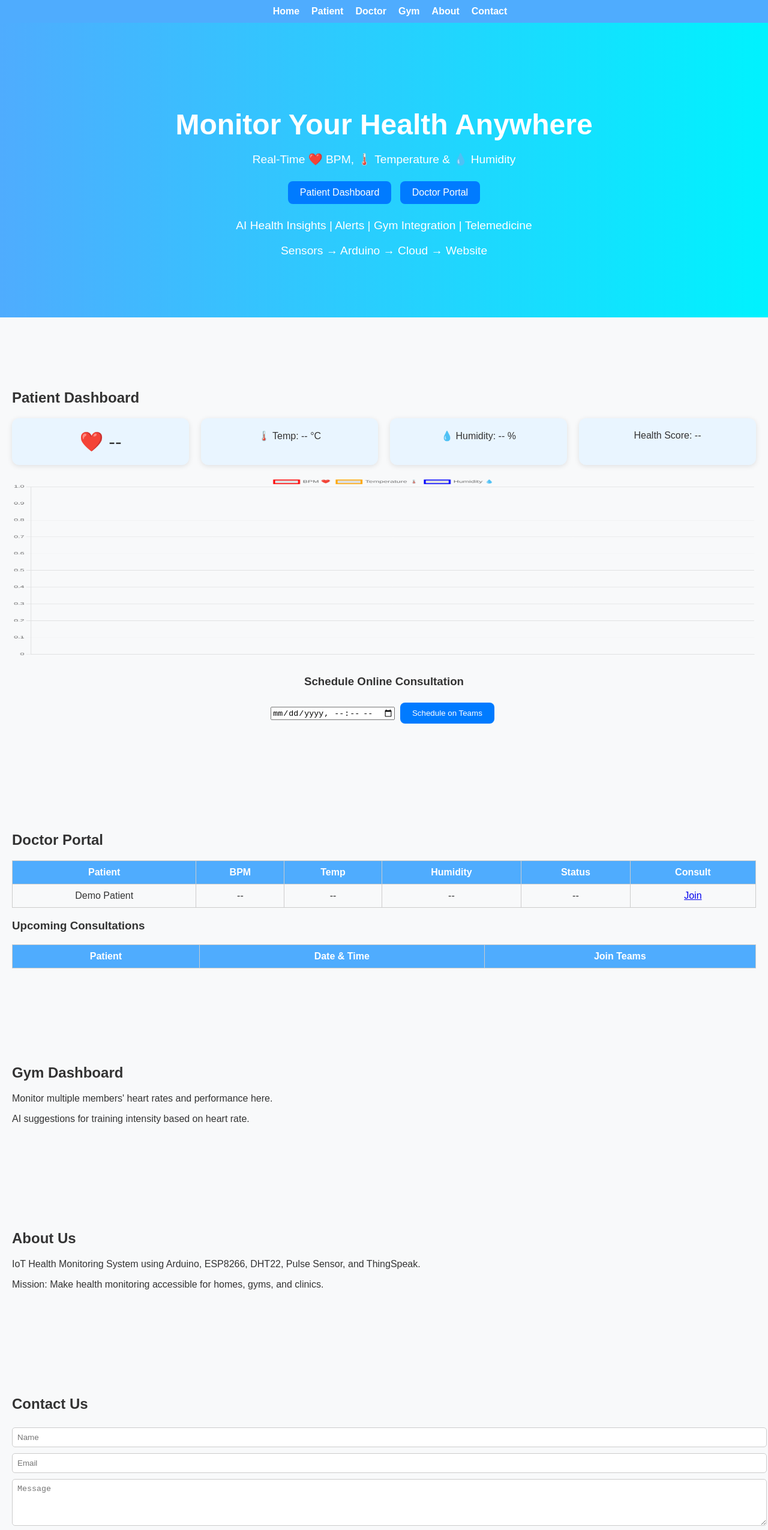
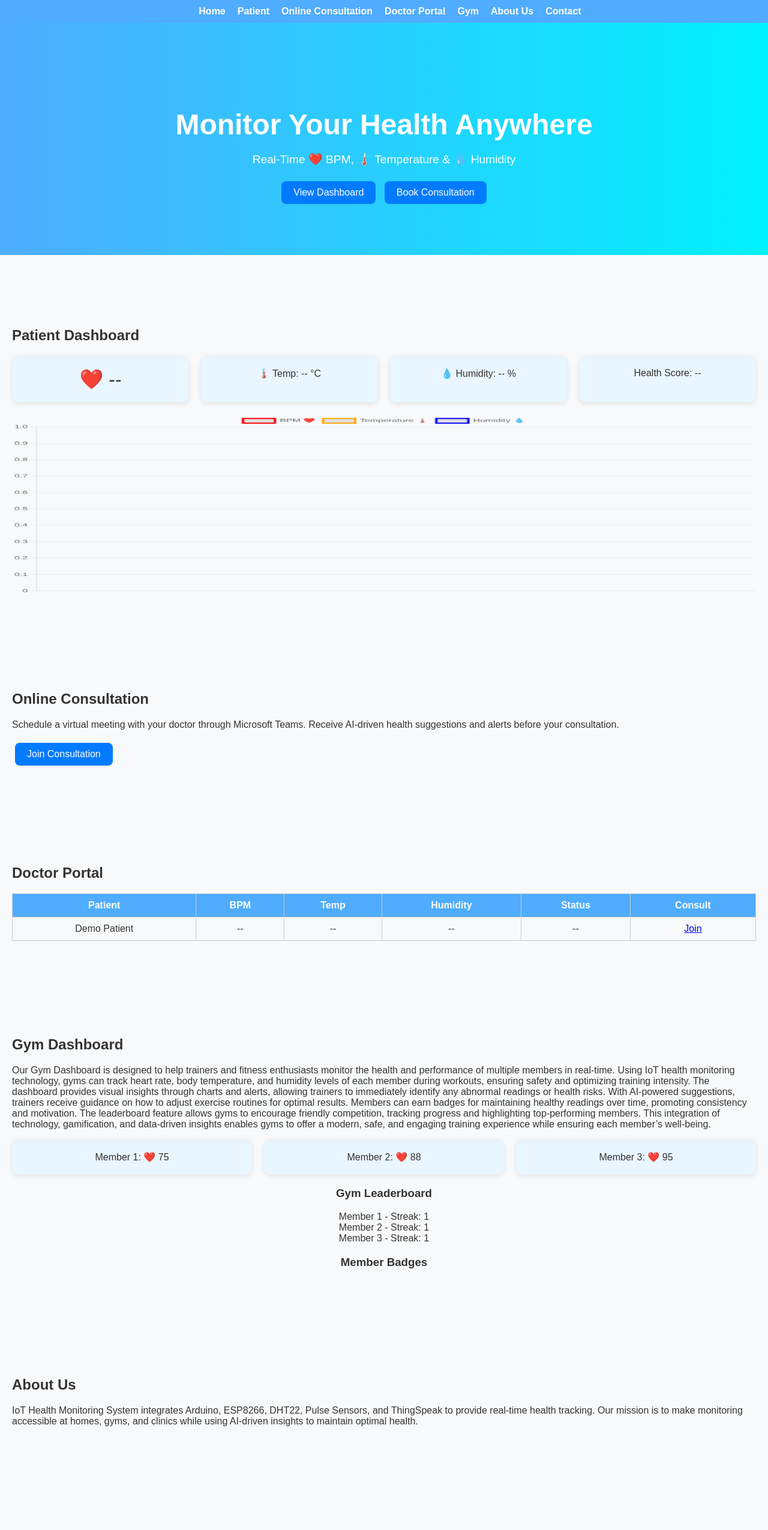
Before and after one commit to thapelomokoa/iot-healthbased-monitoring, a plain HTML site: page index.html in a window 1280 px wide. Shown: the top 2550 px of the page at 60% size. Drawn offline with nearby package versions, Linux system fonts and the light colour scheme; no server answers.

Commit message:
Update index.html

```diff
--- a/index.html
+++ b/index.html
@@ -23,8 +23,8 @@ canvas { width:100% !important; max-width:100%; height:300px !important; }
 table { width:100%; border-collapse:collapse; margin-top:20px; }
 table th, table td { border:1px solid #ccc; padding:10px; text-align:center; }
 table th { background:#4facfe; color:#fff; }
-form input, form textarea { width:100%; padding:8px; margin:5px 0; border-radius:5px; border:1px solid #ccc; }
-form button { padding:10px 20px; border:none; border-radius:8px; background:#007bff; color:#fff; cursor:pointer; }
+form input, form textarea { width:100%; padding:10px; margin:5px 0; border-radius:5px; border:1px solid #ccc; }
+form button { padding:10px 20px; border:none; background:#4facfe; color:#fff; border-radius:5px; cursor:pointer; }
 </style>
 <script src="https://cdn.jsdelivr.net/npm/chart.js"></script>
 <script src="https://cdnjs.cloudflare.com/ajax/libs/jspdf/2.5.1/jspdf.umd.min.js"></script>
@@ -34,22 +34,18 @@ form button { padding:10px 20px; border:none; border-radius:8px; background:#007
 <nav class="navbar">
   <a href="#hero">Home</a>
   <a href="#dashboard">Patient</a>
-  <a href="#doctor">Doctor</a>
+  <a href="#consultation">Online Consultation</a>
+  <a href="#doctor">Doctor Portal</a>
   <a href="#gym">Gym</a>
-  <a href="#about">About</a>
+  <a href="#about">About Us</a>
   <a href="#contact">Contact</a>
 </nav>
 
-<!-- Hero Section -->
 <section id="hero" class="hero">
   <h1>Monitor Your Health Anywhere</h1>
   <p>Real-Time ❤️ BPM, 🌡️ Temperature & 💧 Humidity</p>
-  <div style="margin:20px;">
-    <a class="btn" href="#dashboard">Patient Dashboard</a>
-    <a class="btn" href="#doctor">Doctor Portal</a>
-  </div>
-  <p>AI Health Insights | Alerts | Gym Integration | Telemedicine</p>
-  <p>Sensors → Arduino → Cloud → Website</p>
+  <a class="btn" href="#dashboard">View Dashboard</a>
+  <a class="btn" href="#consultation">Book Consultation</a>
 </section>
 
 <!-- Patient Dashboard -->
@@ -62,15 +58,13 @@ form button { padding:10px 20px; border:none; border-radius:8px; background:#007
     <div class="widget">Health Score: <span id="healthScore">--</span></div>
   </div>
   <canvas id="combinedChart"></canvas>
-  <!-- AI Suggestion -->
-  <p id="aiSuggestion" style="margin-top:15px; font-weight:bold;"></p>
-  <!-- Schedule Consultation -->
-  <div style="margin-top:30px; text-align:center;">
-    <h3>Schedule Online Consultation</h3>
-    <input type="datetime-local" id="consultDateTime">
-    <button class="btn" id="scheduleConsult">Schedule on Teams</button>
-    <p id="consultMsg"></p>
-  </div>
+</section>
+
+<!-- Online Consultation Section (Swapped above Doctor Portal) -->
+<section id="consultation" class="section">
+  <h2>Online Consultation</h2>
+  <p>Schedule a virtual meeting with your doctor through Microsoft Teams. Receive AI-driven health suggestions and alerts before your consultation.</p>
+  <a class="btn" href="https://teams.microsoft.com/l/meetup-join/19%3ameeting_example" target="_blank">Join Consultation</a>
 </section>
 
 <!-- Doctor Portal -->
@@ -85,43 +79,53 @@ form button { padding:10px 20px; border:none; border-radius:8px; background:#007
         <td id="docTemp">--</td>
         <td id="docHum">--</td>
         <td id="docStatus">--</td>
-        <td><a href="https://zoom.us/j/123456789" target="_blank">Join</a></td>
+        <td><a href="https://teams.microsoft.com/l/meetup-join/19%3ameeting_example" target="_blank">Join</a></td>
       </tr>
     </tbody>
-  </table>
-  <h3>Upcoming Consultations</h3>
-  <table id="consultTable">
-    <thead>
-      <tr><th>Patient</th><th>Date & Time</th><th>Join Teams</th></tr>
-    </thead>
-    <tbody></tbody>
   </table>
 </section>
 
 <!-- Gym Dashboard -->
 <section id="gym" class="section">
   <h2>Gym Dashboard</h2>
-  <p>Monitor multiple members' heart rates and performance here.</p>
-  <p>AI suggestions for training intensity based on heart rate.</p>
+  <p>
+    Our Gym Dashboard is designed to help trainers and fitness enthusiasts monitor the health and performance of multiple members in real-time. Using IoT health monitoring technology, gyms can track heart rate, body temperature, and humidity levels of each member during workouts, ensuring safety and optimizing training intensity. The dashboard provides visual insights through charts and alerts, allowing trainers to immediately identify any abnormal readings or health risks. With AI-powered suggestions, trainers receive guidance on how to adjust exercise routines for optimal results. Members can earn badges for maintaining healthy readings over time, promoting consistency and motivation. The leaderboard feature allows gyms to encourage friendly competition, tracking progress and highlighting top-performing members. This integration of technology, gamification, and data-driven insights enables gyms to offer a modern, safe, and engaging training experience while ensuring each member’s well-being.
+  </p>
+
+  <div class="widgets" id="gymWidgets">
+    <div class="widget">Member 1: ❤️ <span id="member1Bpm">--</span></div>
+    <div class="widget">Member 2: ❤️ <span id="member2Bpm">--</span></div>
+    <div class="widget">Member 3: ❤️ <span id="member3Bpm">--</span></div>
+  </div>
+
+  <div style="margin-top:20px; text-align:center;">
+    <h3>Gym Leaderboard</h3>
+    <div id="gymLeaderboard"></div>
+  </div>
+
+  <div style="margin-top:20px; text-align:center;">
+    <h3>Member Badges</h3>
+    <div id="gymBadges"></div>
+  </div>
 </section>
 
 <!-- About Us -->
 <section id="about" class="section">
   <h2>About Us</h2>
-  <p>IoT Health Monitoring System using Arduino, ESP8266, DHT22, Pulse Sensor, and ThingSpeak.</p>
-  <p>Mission: Make health monitoring accessible for homes, gyms, and clinics.</p>
+  <p>
+    IoT Health Monitoring System integrates Arduino, ESP8266, DHT22, Pulse Sensors, and ThingSpeak to provide real-time health tracking. Our mission is to make monitoring accessible at homes, gyms, and clinics while using AI-driven insights to maintain optimal health.
+  </p>
 </section>
 
 <!-- Contact Us -->
 <section id="contact" class="section">
   <h2>Contact Us</h2>
-  <form id="contactForm">
+  <form>
     <input type="text" placeholder="Name" required>
     <input type="email" placeholder="Email" required>
-    <textarea placeholder="Message" rows="4" required></textarea>
+    <textarea placeholder="Message" required></textarea>
     <button type="submit">Send Message</button>
   </form>
-  <p>Email: info@iothealth.com | Phone: +123456789</p>
 </section>
 
 <script>
@@ -146,7 +150,7 @@ const combinedChart = new Chart(ctx, {
   }
 });
 
-// Fetch ThingSpeak data
+// ThingSpeak Fetch
 async function fetchThingSpeak(){
   try{
     const res = await fetch(`https://api.thingspeak.com/channels/${CHANNEL_ID}/feeds.json?api_key=${READ_KEY}&results=20`);
@@ -158,7 +162,7 @@ async function fetchThingSpeak(){
   }catch(e){console.error(e);}
 }
 
-// Update dashboard, charts, AI suggestions
+// Update Patient & Doctor Dashboard
 function updateDashboard(){
   const bpm = bpmData[bpmData.length-1] || 0;
   const temp = tempData[tempData.length-1] || 0;
@@ -184,35 +188,51 @@ function updateDashboard(){
   combinedChart.data.datasets[1].data = tempData;
   combinedChart.data.datasets[2].data = humData;
   combinedChart.update();
-
-  // AI suggestion
-  const aiMsg = bpm>100 ? "⚠️ High heart rate detected! Take rest." :
-                bpm<60 ? "⚠️ Low heart rate! Monitor carefully." :
-                "✅ Heart rate normal.";
-  document.getElementById('aiSuggestion').textContent = aiMsg;
 }
 
-// Initial fetch
+// Gym Dashboard Example
+let memberData = [
+  {name: 'Member 1', bpm: 75, streak: 0},
+  {name: 'Member 2', bpm: 88, streak: 0},
+  {name: 'Member 3', bpm: 95, streak: 0}
+];
+
+function updateGymDashboard() {
+  memberData.forEach((member, index) => {
+    document.getElementById(`member${index+1}Bpm`).textContent = member.bpm;
+    if(member.bpm >= 60 && member.bpm <= 100) member.streak++;
+    else member.streak = 0;
+  });
+  const leaderboardDiv = document.getElementById('gymLeaderboard');
+  leaderboardDiv.innerHTML = '';
+  memberData.sort((a,b) => b.streak - a.streak);
+  memberData.forEach(member => {
+    const div = document.createElement('div');
+    div.textContent = `${member.name} - Streak: ${member.streak}`;
+    leaderboardDiv.appendChild(div);
+  });
+  const badgesDiv = document.getElementById('gymBadges');
+  badgesDiv.innerHTML = '';
+  memberData.forEach(member => {
+    if(member.streak >= 5){
+      const badge = document.createElement('div');
+      badge.style.display = 'inline-block';
+      badge.style.background = '#4caf50';
+      badge.style.color = '#fff';
+      badge.style.padding = '5px 10px';
+      badge.style.margin = '5px';
+      badge.style.borderRadius = '5px';
+      badge.textContent = `🏅 ${member.name} - Consistent Performer`;
+      badgesDiv.appendChild(badge);
+    }
+  });
+}
+
+// Initial Fetches
 fetchThingSpeak();
 setInterval(fetchThingSpeak,15000);
-
-// Schedule consultation (Teams)
-document.getElementById('scheduleConsult').onclick = function(){
-  const dateTime = document.getElementById('consultDateTime').value;
-  if(!dateTime){ alert('Select date and time'); return; }
-  const teamsLink = "https://teams.microsoft.com/l/meetup-join/placeholder-link";
-  const tableBody = document.getElementById('consultTable').querySelector('tbody');
-  const row = document.createElement('tr');
-  row.innerHTML = `<td>Demo Patient</td><td>${dateTime}</td><td><a href="${teamsLink}" target="_blank">Join Teams</a></td>`;
-  tableBody.appendChild(row);
-  document.getElementById('consultMsg').textContent = "Consultation scheduled successfully!";
-};
-
-// Contact form submit
-document.getElementById('contactForm').onsubmit = function(e){
-  e.preventDefault();
-  alert('Message sent! We will contact you soon.');
-};
+setInterval(updateGymDashboard,15000);
+updateGymDashboard();
 </script>
 
 </body>
```
